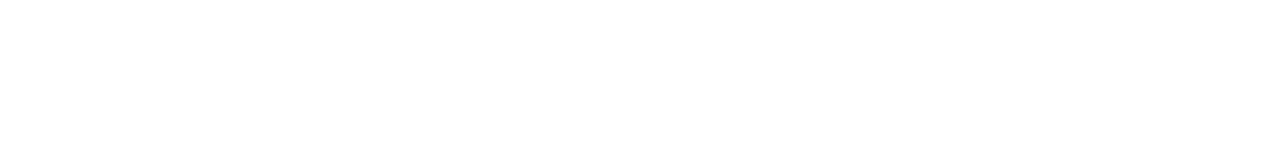
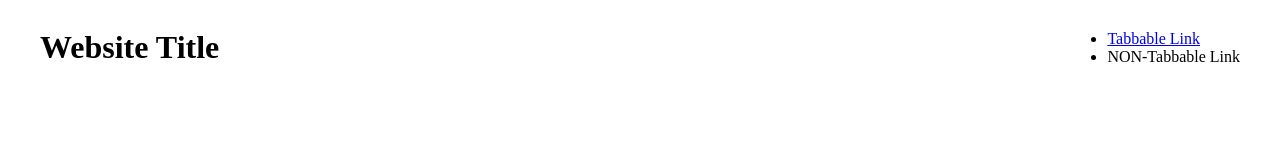
Before and after one commit to alspdx/UX-and-Accessibility, a plain HTML site: page index.html in a window 1280 px wide. Drawn offline with nearby package versions, Linux system fonts and the light colour scheme.

Commit message:
add scripts and styles to demonstrate tabbable and non-tabbable links

```diff
--- a/index.html
+++ b/index.html
@@ -2,9 +2,25 @@
 <html>
   <head>
     <meta charset="utf-8">
+    <script src="https://cdnjs.cloudflare.com/ajax/libs/jquery/3.3.1/jquery.min.js" charset="utf-8"></script>
+    <script src="scripts.js" charset="utf-8"></script>
+    <link rel="stylesheet" href="styles.css">
     <title>Accesible Stuff</title>
   </head>
   <body>
+    <div class="wrapper">
+      <header>
+        <div class="header-title">
+          <h1>Website Title</h1>
+        </div>
+        <ul>
+          <li><a href="#">Tabbable Link</a></li>
+          <li><a id="jquery-link">NON-Tabbable Link</a></li>
+        </ul>
+      </header>
+      <div class="main-content">
 
+      </div>
+    </div>
   </body>
 </html>
--- /dev/null
+++ b/scripts.js
@@ -0,0 +1,5 @@
+$(function() {
+  $('#jquery-link').on('click', function() {
+    window.location.href = "https://www.google.com";
+  })
+})
--- /dev/null
+++ b/styles.css
@@ -0,0 +1,15 @@
+.wrapper {
+  width: 1200px;
+  margin: 0 auto;
+}
+
+header {
+  width: 100%;
+  display: flex;
+  align-items: center;
+  justify-content: space-between;
+}
+
+.main-content {
+  width: 100%;
+}
```
